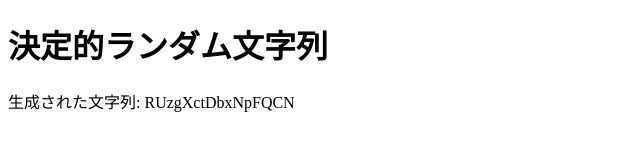
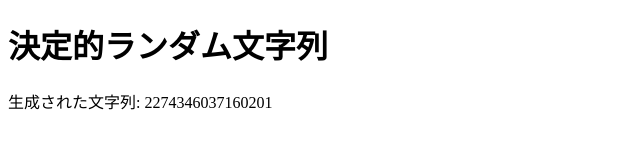
Before and after one commit to shoma-4926/gift-tyu-sen, a plain HTML site: page index.html in a window 1280 px wide. Shown: the full height of the page, 0-640 px from the left. Drawn offline with Linux system fonts and the light colour scheme.

Commit message:
Update index.html

```diff
--- a/index.html
+++ b/index.html
@@ -13,7 +13,7 @@
 
         // 決定的ランダム文字列を生成する関数
         function generateDeterministicString(seed, length) {
-            const characters = 'ABCDEFGHIJKLMNOPQRSTUVWXYZabcdefghijklmnopqrstuvwxyz0123456789';
+            const characters = '012345678';
             let result = '';
             let currentSeed = seed;
 
```
